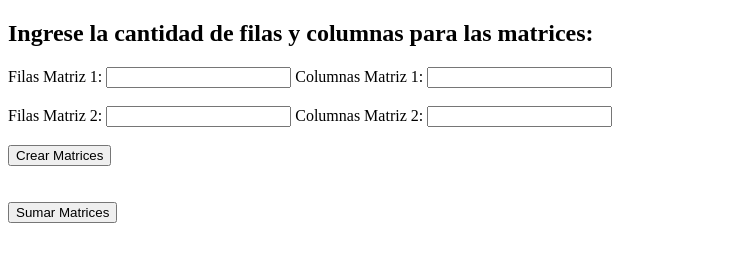
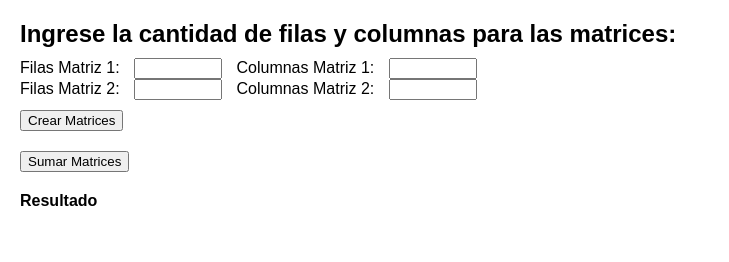
Before and after one commit to Axelbresa/Suma-matriz-, a website: page filasColumnas.html in a window 1280 px wide. Shown: the whole page, without its empty margins (0-729 px from the left). Drawn offline with Linux system fonts and the light colour scheme.

Commit message:
se agrego el resultado en la vista para que se muestre

```diff
--- /dev/null
+++ b/app.css
@@ -0,0 +1,35 @@
+body {
+    font-family: Arial, sans-serif;
+    margin: 20px;
+}
+
+h2 {
+    margin-bottom: 10px;
+}
+
+label {
+    margin-right: 10px;
+}
+
+input[type="number"] {
+    width: 80px;
+    margin-right: 10px;
+}
+
+.button-container {
+    margin-top: 10px;
+}
+
+.valor {
+    width: 50px;
+    margin-right: 5px;
+}
+
+#matrices {
+    margin-top: 20px;
+}
+
+#resultado {
+    margin-top: 20px;
+    font-weight: bold;
+}
--- a/app.js
+++ b/app.js
@@ -1,5 +1,5 @@
 let matricesDiv = document.getElementById('matrices');
-let resultadoDiv = document.getElementById('resultado');
+let resultadoDiv = document.getElementById('resultado').value;
 
 function crearMatrices() {
   let filas1 = parseInt(document.getElementById('filas1').value);
@@ -68,4 +68,8 @@ async function sumarMatrices() {
 
     const resultado = await response.json();
     console.log(resultado);
+    document.getElementById('resultado').innerText = JSON.stringify(resultado);
+
   }
+
+  console.log("resultadoDiv", resultadoDiv)
--- a/filasColumnas.html
+++ b/filasColumnas.html
@@ -2,26 +2,30 @@
 <html>
 <head>
   <title>Suma de Matrices</title>
+  <link rel="stylesheet" href="app.css">
 </head>
 <body>
   <h2>Ingrese la cantidad de filas y columnas para las matrices:</h2>
+  <div class="input-container">
     <label for="filas1">Filas Matriz 1:</label>
     <input type="number" id="filas1">
     <label for="columnas1">Columnas Matriz 1:</label>
     <input type="number" id="columnas1">
-  <br><br>
+  </div>
+  <div class="input-container">
     <label for="filas2">Filas Matriz 2:</label>
     <input type="number" id="filas2">
     <label for="columnas2">Columnas Matriz 2:</label>
     <input type="number" id="columnas2">
-  <br><br>
+  </div>
+  <div class="button-container">
     <button onclick="crearMatrices()">Crear Matrices</button>
-  <br><br>
+  </div>
   <div id="matrices"></div>
-  <br>
+  <div class="button-container">
     <button onclick="sumarMatrices()">Sumar Matrices</button>
-  <br><br>
-  <div id="resultado"></div>
+  </div>
+  <div id="resultado" class="resultado-container">Resultado</div>
 
   <script src="app.js"></script>
 </body>
```
Lines whose indentation alone changed are shown as unchanged.
